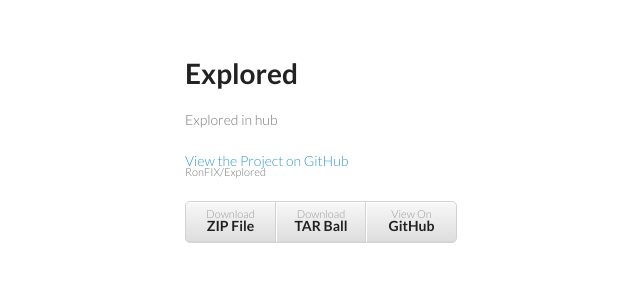
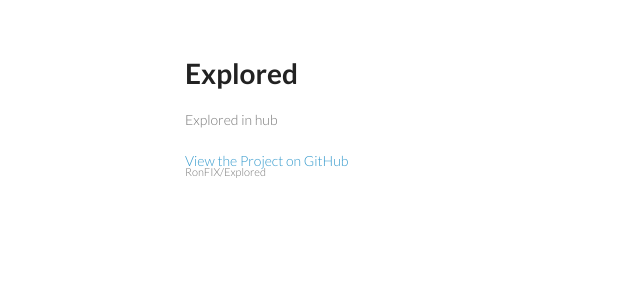
Before and after one commit to RonFIX/Explored, a plain HTML site: page index.html in a window 1280 px wide. Shown: the whole page, without its empty margins (25-665 px from the left). Drawn offline with Linux system fonts and the light colour scheme.

Commit message:
Update index.html

```diff
--- a/index.html
+++ b/index.html
@@ -17,15 +17,7 @@
       <header>
         <h1>Explored</h1>
         <p>Explored in hub</p>
-
         <p class="view"><a href="https://github.com/RonFIX/Explored">View the Project on GitHub <small>RonFIX/Explored</small></a></p>
-
-
-        <ul>
-          <li><a href="https://github.com/RonFIX/Explored/zipball/master">Download <strong>ZIP File</strong></a></li>
-          <li><a href="https://github.com/RonFIX/Explored/tarball/master">Download <strong>TAR Ball</strong></a></li>
-          <li><a href="https://github.com/RonFIX/Explored">View On <strong>GitHub</strong></a></li>
-        </ul>
       </header>
   </body>
 </html>
```
